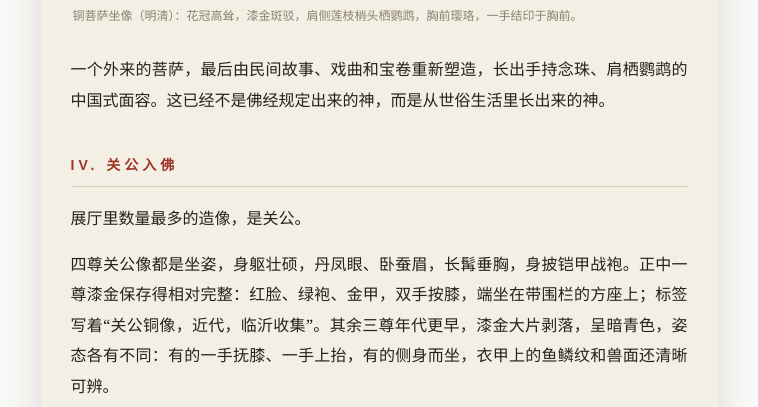
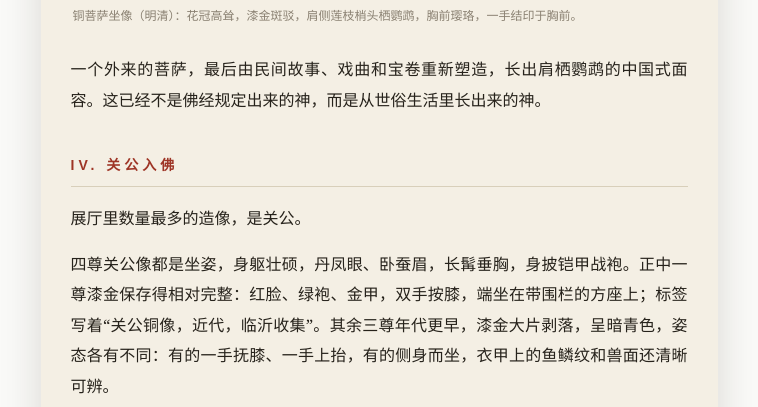
Before and after one commit to kk-claw-ai/xiaomumu, a website built with Vite: page mp/06/index.html in a window 1280 px wide. Shown: the part 8782-9189 px from the top of the page, without its empty margins (261-1019 px from the left). Built offline with nearby package versions, Linux system fonts and the light colour scheme; a web font is replaced by a local one.

Commit message:
deploy: mp paste-ready page for article 04

```diff
--- a/mp/06/index.html
+++ b/mp/06/index.html
@@ -38,7 +38,7 @@ box-shadow:0 8px 40px rgba(40,30,10,.15);">
 <p style="font-family:Songti SC,STSong,SimSun,Georgia,serif;font-size:16px;line-height:1.9;color:#26221b;margin:16px 0;text-align:justify;">鹦鹉与观音发生关系，源头很老。佛教本生故事里有佛曾为鹦鹉的记载，见于《杂宝藏经》；唐宋以来，民间相信聪明的鹦鹉能诵佛经，相关因缘故事不断流传。但鹦鹉观音大规模流行，是明代以后的事——与《鹦哥宝卷》《莺歌行孝义传》等民间俗文学直接有关。故事讲一只通人语的孝顺鹦鹉历经劫难，最后随观音到南海修行。据《鹦鹉观音图像探源》（2018 年）考证，这一图像至迟宋代已经出现，但明中晚期以后，随着刊刻技术改良、俗文学普及，才深入寻常百姓之家；北京法海寺壁画（正统四年，1439 年）、蓝田水陆庵造像里都有白鹦鹉侍立观音身侧的构图。</p>
 <p style="font-family:Songti SC,STSong,SimSun,Georgia,serif;font-size:16px;line-height:1.9;color:#26221b;margin:16px 0;text-align:justify;">这尊造像还叠着另一层变化。观音在印度佛教里本是大丈夫相，留有胡须；传入中国后，自唐宋开始逐渐转为女相，到了明清，常常就是一位温婉的日常女性形象。《妙法莲华经·观世音菩萨普门品》里说，观音能以种种化身度人，“应以何身得度者，即现何身而为说法”——中国人需要一位母亲式的神，观音就长成了母亲的样子。旁边的白衣观音信仰、送子观音信仰，在明代中后期同样盛行。</p>
 <section style="margin:28px 0;"><img src="https://kk-claw-ai.github.io/xiaomumu/mp/06/f005.jpg" style="width:100%;display:block;border:0;" /><p style="font-family:PingFang SC,Microsoft YaHei,sans-serif;font-size:12px;line-height:1.7;color:#8a8172;margin:8px 2px 0;">铜菩萨坐像（明清）：花冠高耸，漆金斑驳，肩侧莲枝梢头栖鹦鹉，胸前璎珞，一手结印于胸前。</p></section>
-<p style="font-family:Songti SC,STSong,SimSun,Georgia,serif;font-size:16px;line-height:1.9;color:#26221b;margin:16px 0;text-align:justify;">一个外来的菩萨，最后由民间故事、戏曲和宝卷重新塑造，长出手持念珠、肩栖鹦鹉的中国式面容。这已经不是佛经规定出来的神，而是从世俗生活里长出来的神。</p>
+<p style="font-family:Songti SC,STSong,SimSun,Georgia,serif;font-size:16px;line-height:1.9;color:#26221b;margin:16px 0;text-align:justify;">一个外来的菩萨，最后由民间故事、戏曲和宝卷重新塑造，长出肩栖鹦鹉的中国式面容。这已经不是佛经规定出来的神，而是从世俗生活里长出来的神。</p>
 <h2 style="font-size:14px;font-family:PingFang SC,Microsoft YaHei,sans-serif;letter-spacing:4px;color:#9e3526;font-weight:700;margin:38px 0 10px;border-bottom:1px solid #d8cfba;padding-bottom:8px;">IV. 关公入佛</h2>
 <p style="font-family:Songti SC,STSong,SimSun,Georgia,serif;font-size:16px;line-height:1.9;color:#26221b;margin:16px 0;text-align:justify;">展厅里数量最多的造像，是关公。</p>
 <p style="font-family:Songti SC,STSong,SimSun,Georgia,serif;font-size:16px;line-height:1.9;color:#26221b;margin:16px 0;text-align:justify;">四尊关公像都是坐姿，身躯壮硕，丹凤眼、卧蚕眉，长髯垂胸，身披铠甲战袍。正中一尊漆金保存得相对完整：红脸、绿袍、金甲，双手按膝，端坐在带围栏的方座上；标签写着“关公铜像，近代，临沂收集”。其余三尊年代更早，漆金大片剥落，呈暗青色，姿态各有不同：有的一手抚膝、一手上抬，有的侧身而坐，衣甲上的鱼鳞纹和兽面还清晰可辨。</p>
```
